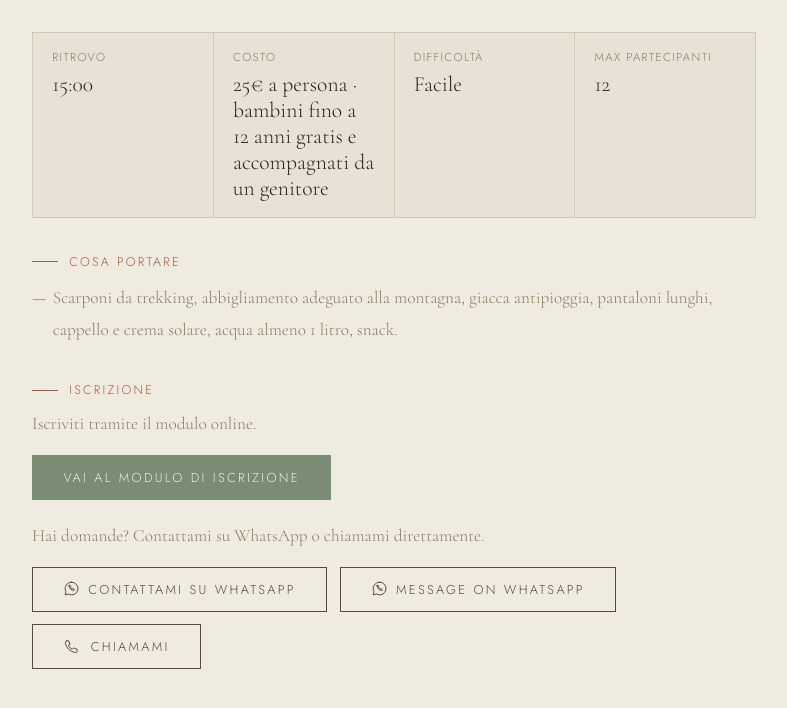
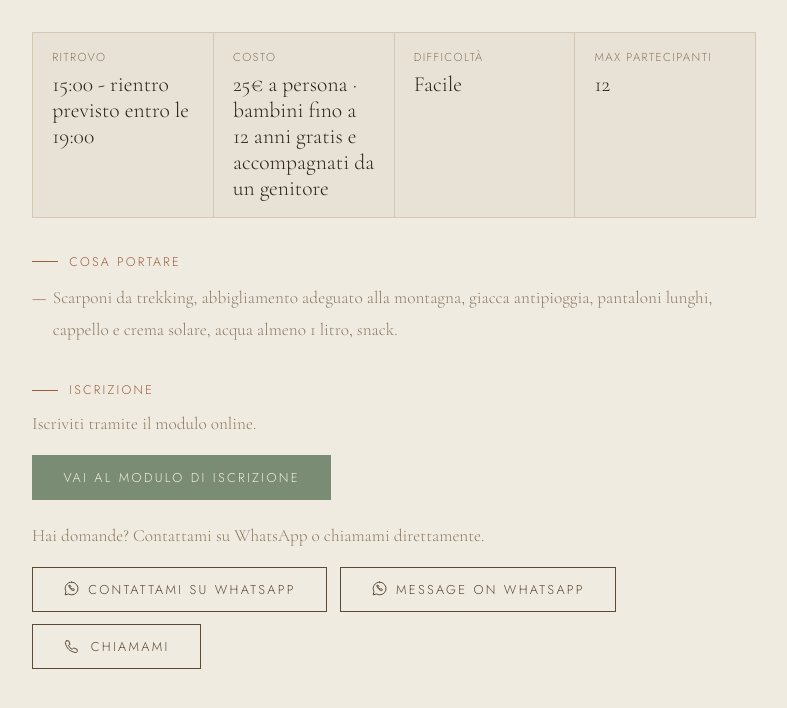
Before and after one commit to fabioloca96/Orobie-Heritage-beta, a Jekyll site: the page built from _eventi/2026-08-29-alla-scoperta-dei-funghi-presolana-pomeriggio.md, in a window 1280 px wide and 900 px high, scrolled down 1455 px, cut to the strip 189-897 px from the top of the window. Shown: the whole strip, without its empty margins (246-1033 px from the left). Built offline with Jekyll 4.4.1, drawn with Linux system fonts in a browser that asks for light colours.

Commit message:
Update Evento “2026-08-29-alla-scoperta-dei-funghi-presolana-pomeriggio”

```diff
--- a/_eventi/2026-08-29-alla-scoperta-dei-funghi-presolana-pomeriggio.md
+++ b/_eventi/2026-08-29-alla-scoperta-dei-funghi-presolana-pomeriggio.md
@@ -22,8 +22,8 @@ desc: >
 
   Guida: Fabio Locatelli — Accompagnatore di Media Montagna, vicepresidente dell'Associazione Micologica Bresadola — Gruppo di Villa d'Ogna.
 desc_en: >-
-  Join us on a journey into the world of mushrooms. On this afternoon walk
-  we'll uncover some of the secrets hidden within this fascinating world.
+  Join us on a journey into the world of mushrooms. On this afternoon walk we'll
+  uncover some of the secrets hidden within this fascinating world.
 
 
   Each outing in this series takes place in a different setting, with the itinerary decided each time based on weather conditions and the season. Along the way we analyse the surrounding environment together — plants, soil, terrain morphology and climate — to understand where and why mushrooms grow.
@@ -44,18 +44,18 @@ desc_en: >-
   For any questions, feel free to contact me: +39 379 227 9354
 location: Passo della Presolana
 location_map_url: https://maps.app.goo.gl/rvU7d6vit4gUygxT7
-location_lat: "45.9298017"
-location_lng: "10.092405"
-meeting_time: "15:00"
-meeting_time_en: "3:00 PM"
+meeting_time: 15:00 - rientro previsto entro le 19:00
+meeting_time_en: "15:00 back by 19:00 "
 cost: 25€ a persona · bambini fino a 12 anni gratis e accompagnati da un genitore
 difficulty: Facile
 max_participants: "12"
 what_to_bring: Scarponi da trekking, abbigliamento adeguato alla montagna,
   giacca antipioggia, pantaloni lunghi, cappello e crema solare, acqua almeno 1
   litro, snack.
+signup_url: https://docs.google.com/forms/d/e/1FAIpQLSezH81c3vzRt7WB6YYAjpfdCPnhRVitDoKO3ux6vOj4Y_mZzQ/viewform?usp=pp_url&entry.957701292=29%20Agosto%202026%20-%20Passo%20della%20Presolana%20%28pomeriggio%29
+location_lat: "45.9298017"
+location_lng: "10.092405"
 what_to_bring_en: >
   Trekking boots, weather-appropriate clothing, rain jacket, long trousers, hat
   and sunscreen, at least 1 litre of water, a snack.
-signup_url: https://docs.google.com/forms/d/e/1FAIpQLSezH81c3vzRt7WB6YYAjpfdCPnhRVitDoKO3ux6vOj4Y_mZzQ/viewform?usp=pp_url&entry.957701292=29%20Agosto%202026%20-%20Passo%20della%20Presolana%20%28pomeriggio%29
 ---
```
